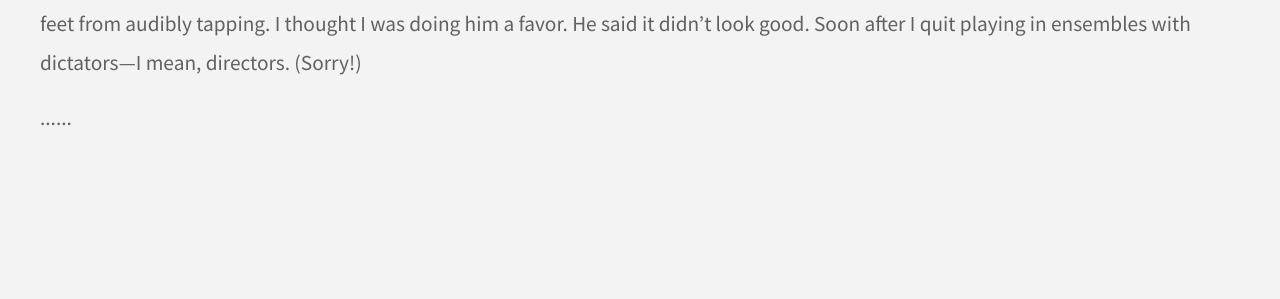
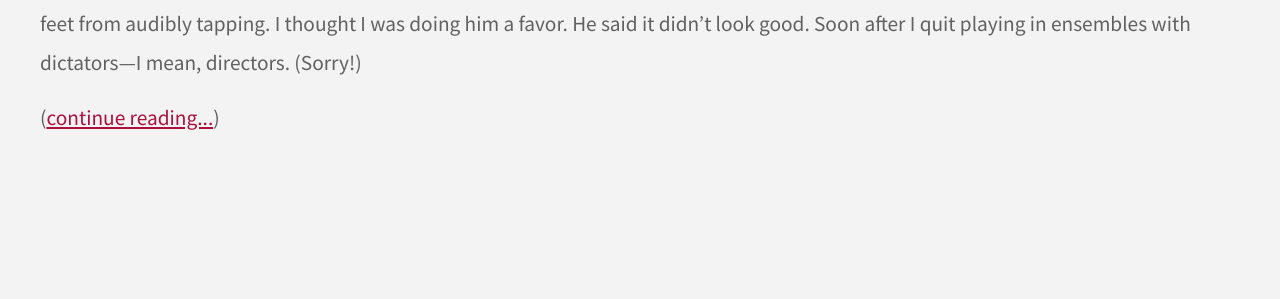
Before and after one commit to allenloves/wumorse, a Jekyll site: the page built from articles.html, in a window 1280 px wide. Shown: the part 1709-2008 px from the top of the page. Built offline with Jekyll 4.4.1, drawn with Linux system fonts in a browser that asks for light colours; nearby versions of some CDN libraries; some web fonts are replaced; library files that are not in the unit come from our copies.

Commit message:
adding pages

```diff
--- a/articles.html
+++ b/articles.html
@@ -9,7 +9,7 @@ title : Wu Morse Articles
 	{% for post in site.posts %}
 		<div class="title">
 			<li><a href=".{{ post.url }}">{{ post.author }}, {{ post.title }} -- {{ post.date }}</a></li>
-			{{ post.excerpt }} ......
+			{{ post.excerpt }}(<a href=".{{ post.url }}">continue reading...</a>)
 		</div>
 	{% endfor %}
 	</div>
```
